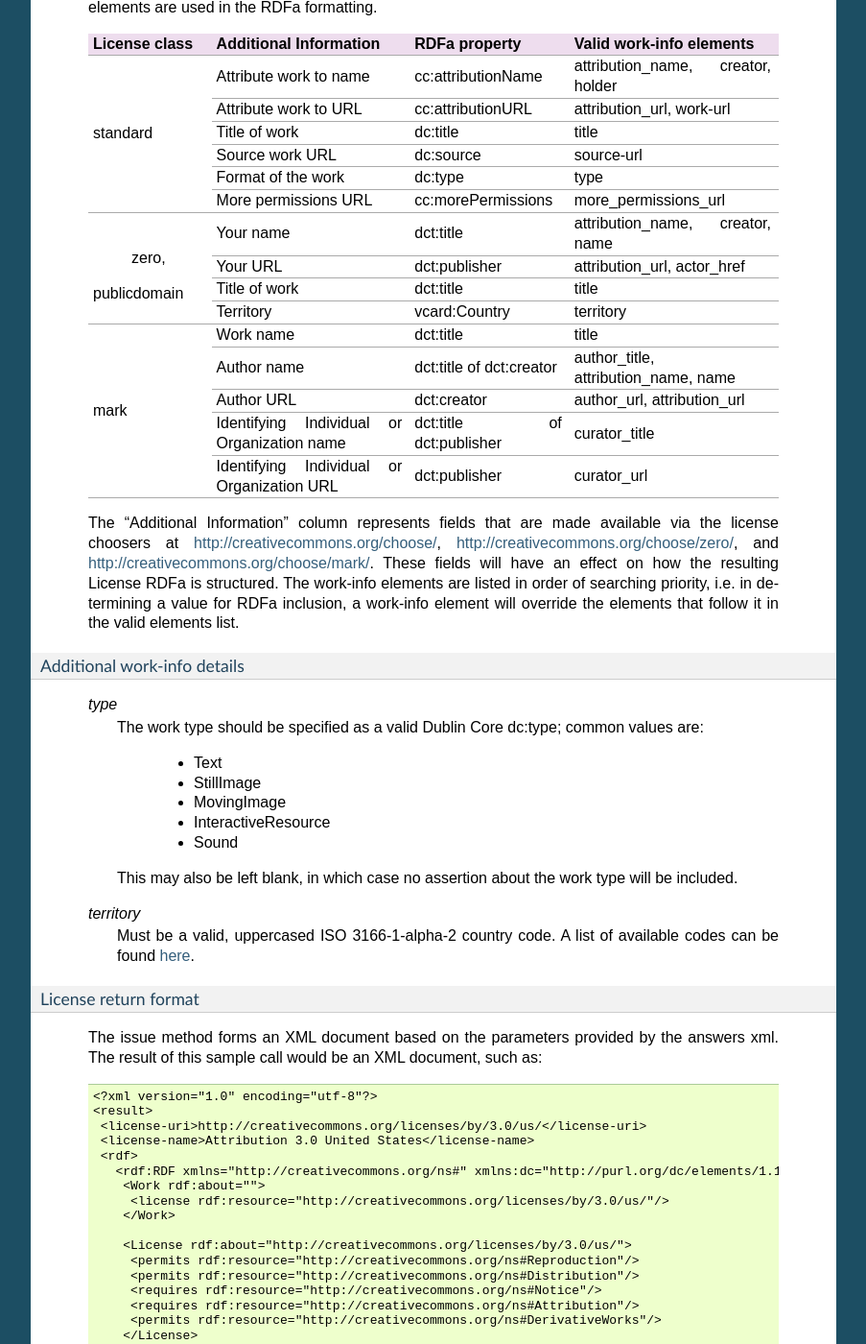
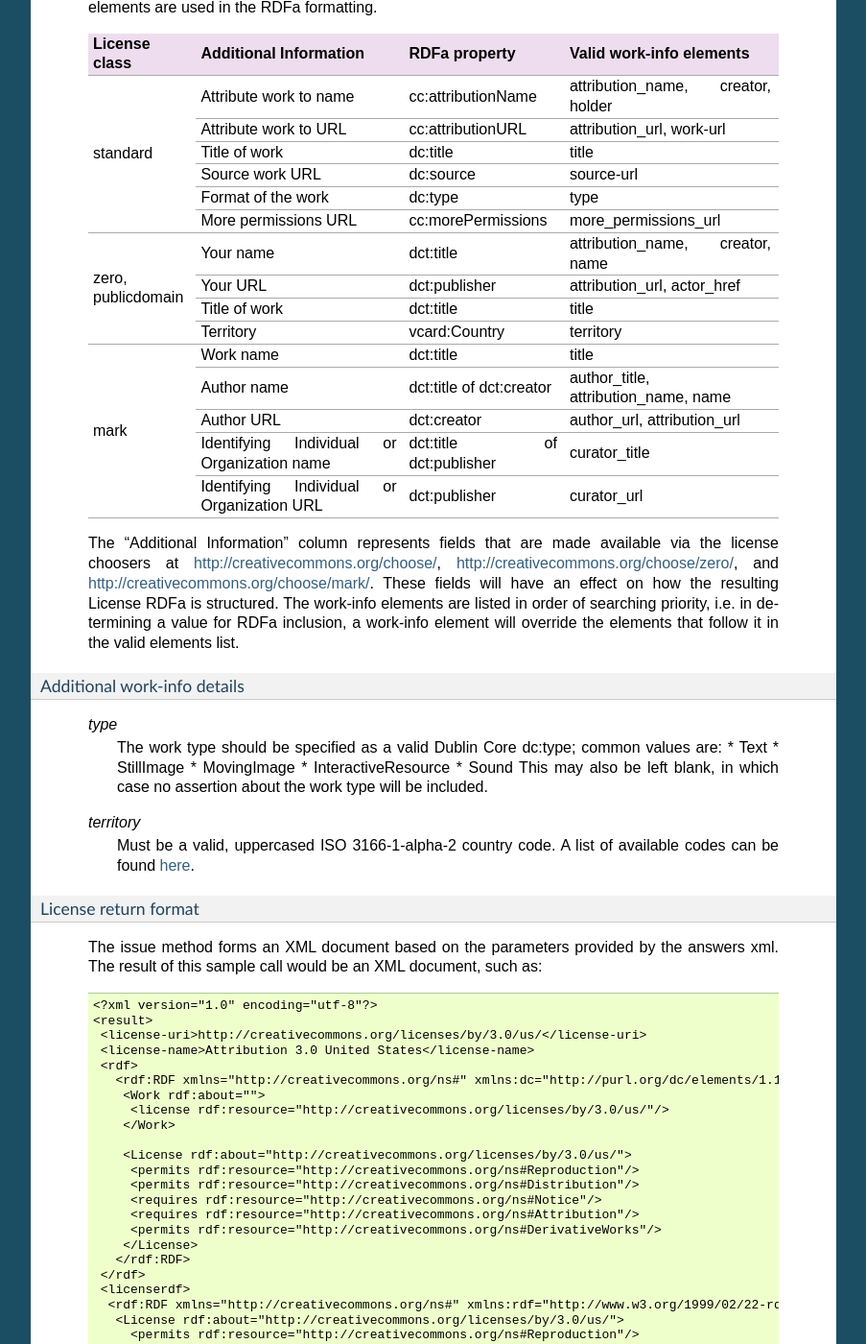
Before and after one commit to cc-archive/cc.api, a Sphinx documentation site: the page built from docs/readme_15.rst, in a window 1280 px wide and 1400 px high, scrolled down 4528 px. Shown: the whole window at 96% size, without its empty margins (198-1101 px from the left). Built offline with Sphinx 7.4.7, drawn with Linux system fonts in a browser that asks for light colours.

Commit message:
Fixing rst syntax errors

```diff
--- a/docs/readme_15.rst
+++ b/docs/readme_15.rst
@@ -257,9 +257,8 @@
   |               +------------------------+--------------------+---------------------------------+
   |               | More permissions URL   | cc:morePermissions | more_permissions_url            |
   +---------------+------------------------+--------------------+---------------------------------+
-  |               | Your name              | dct:title          | attribution_name, creator,      |
-  |               |                        |                    | name                            |
-  |     zero,     +------------------------+--------------------+---------------------------------+
+  |               | Your name              | dct:title          | attribution_name, creator, name |
+  | zero,         +------------------------+--------------------+---------------------------------+
   | publicdomain  | Your URL               | dct:publisher      | attribution_url, actor_href     |
   |               +------------------------+--------------------+---------------------------------+
   |               | Title of work          | dct:title          | title                           |
@@ -295,11 +294,11 @@
   *type*
     The work type should be specified as a valid Dublin Core dc:type; common
     values are:
-      * Text
-      * StillImage
-      * MovingImage
-      * InteractiveResource
-      * Sound
+    * Text
+    * StillImage
+    * MovingImage
+    * InteractiveResource
+    * Sound
     This may also be left blank, in which case no assertion about the work type
     will be included.
 
```
Also changed, not shown: other parts of docs/readme_15.rst (+1 -0 lines).
